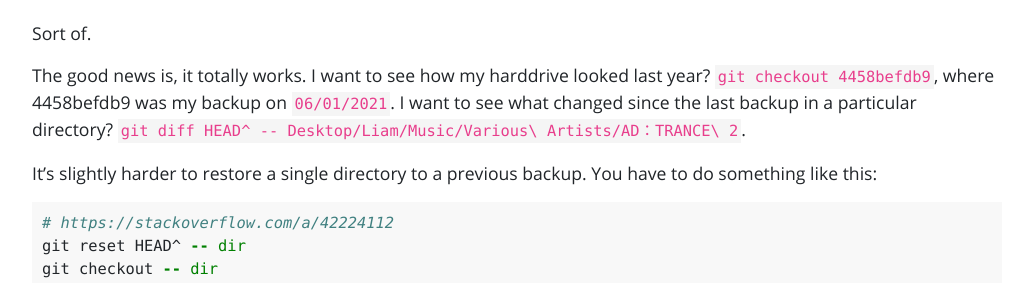
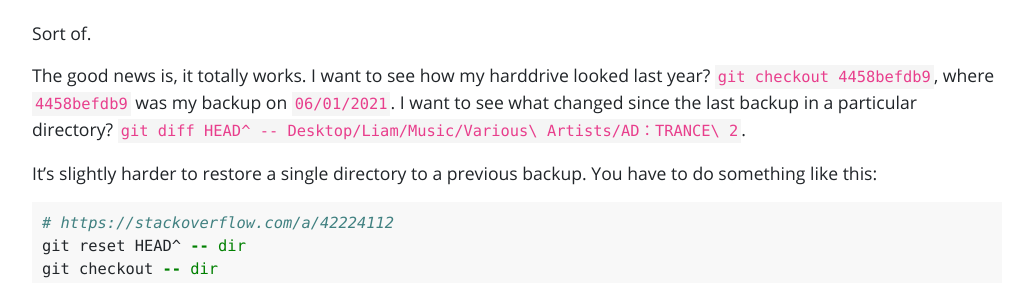
Before and after one commit to Liam-DeVoe/liam-devoe.github.io, a Jekyll site: the page built from _posts/2022-08-23-git-as-a-backup-system.md, in a window 1280 px wide and 900 px high, scrolled down 1427 px. Shown: the part 197-480 px from the top of the window, without its empty margins (123-1152 px from the left). Built offline with Jekyll 4.4.1, drawn with Linux system fonts in a browser that asks for light colours; nearby versions of some CDN libraries.

Commit message:
add inline code ticks

```diff
--- a/_posts/2022-08-23-git-as-a-backup-system.md
+++ b/_posts/2022-08-23-git-as-a-backup-system.md
@@ -48,7 +48,7 @@ I could automate this further, but I don't see the point since I have to manuall
 
 Sort of.
 
-The good news is, it totally works. I want to see how my harddrive looked last year? `git checkout 4458befdb9`, where 4458befdb9 was my backup on `06/01/2021`. I want to see what changed since the last backup in a particular directory? `git diff HEAD^ -- Desktop/Liam/Music/Various\ Artists/AD：TRANCE\ 2`.
+The good news is, it totally works. I want to see how my harddrive looked last year? `git checkout 4458befdb9`, where `4458befdb9` was my backup on `06/01/2021`. I want to see what changed since the last backup in a particular directory? `git diff HEAD^ -- Desktop/Liam/Music/Various\ Artists/AD：TRANCE\ 2`.
 
 It's slightly harder to restore a single directory to a previous backup. You have to do something like this:
 
```
